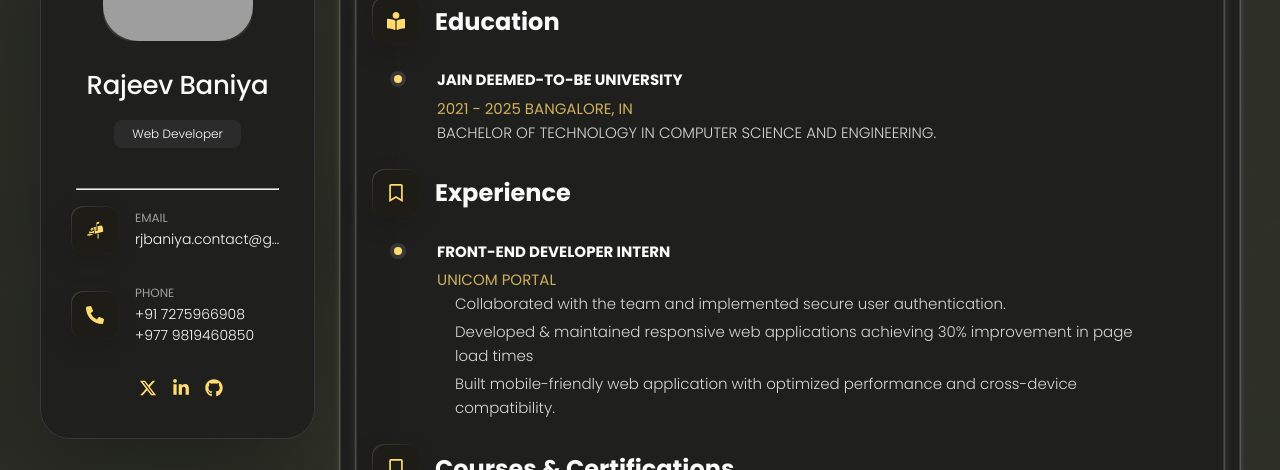
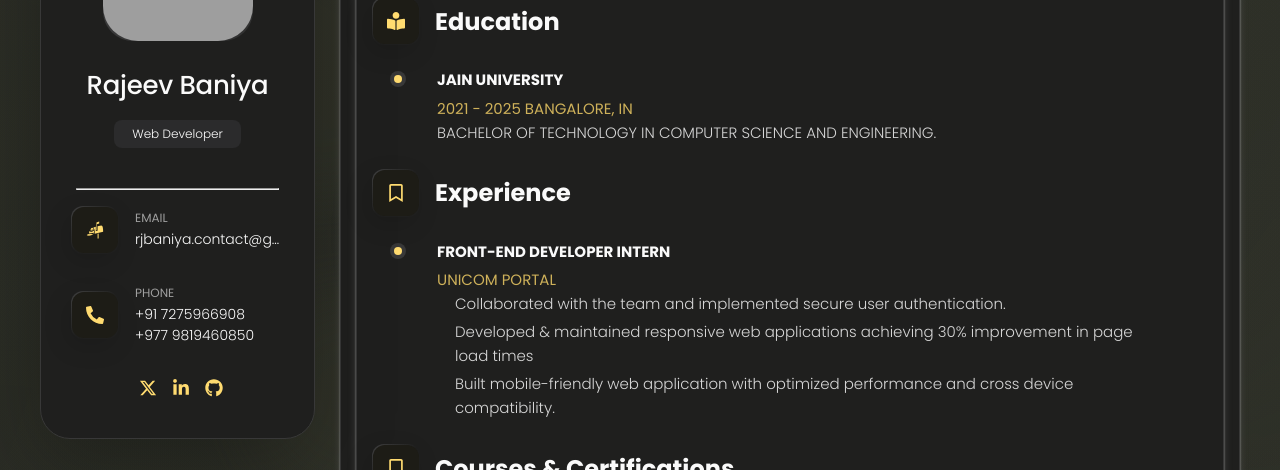
Before and after one commit to RajeevBaniya/portfolio, a React (Vite) app: page /resume in a window 1280 px wide. Shown: the part 193-663 px from the top of the page. Built offline with nearby package versions, Linux system fonts and the light colour scheme; grey boxes are pictures that could not be loaded.

Commit message:
Updated Resume section

```diff
--- a/src/pages/Resume/Resume.jsx
+++ b/src/pages/Resume/Resume.jsx
@@ -19,7 +19,7 @@ const Resume = () => {
         </div>
         <ol className="timeline-list">
           <TimelineItem
-            title="JAIN DEEMED-TO-BE UNIVERSITY"
+            title="JAIN UNIVERSITY"
             date="2021 - 2025  BANGALORE, IN"
             description="BACHELOR OF TECHNOLOGY IN COMPUTER SCIENCE AND ENGINEERING."
           />
@@ -40,7 +40,7 @@ const Resume = () => {
             descriptions={[
               "Collaborated with the team and implemented secure user authentication.",
               "Developed & maintained responsive web applications achieving 30% improvement in page load times",
-              "Built mobile-friendly web application with optimized performance and cross-device compatibility.",
+              "Built mobile-friendly web application with optimized performance and cross device compatibility.",
             ]}
           />
         </ol>
```
Also changed, not shown: 1 other file (tests, documents, lock files or other folders).
